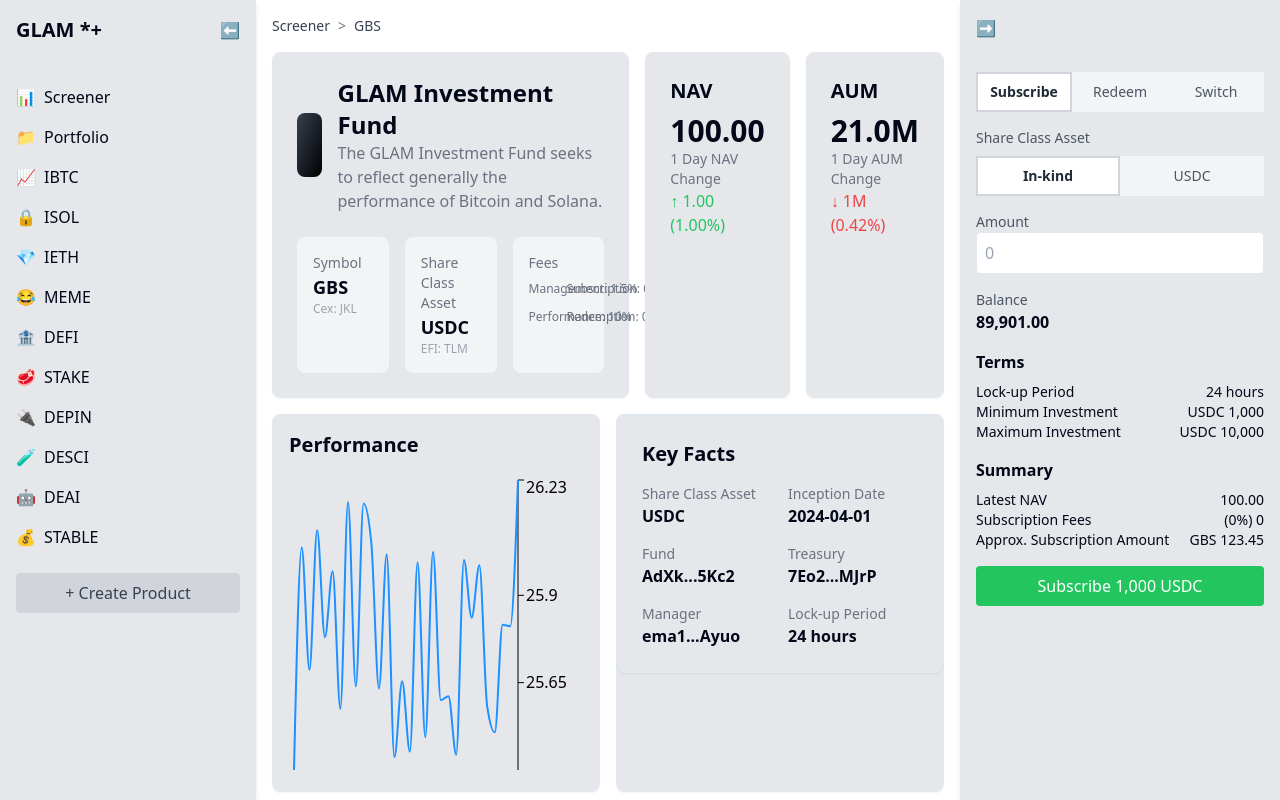
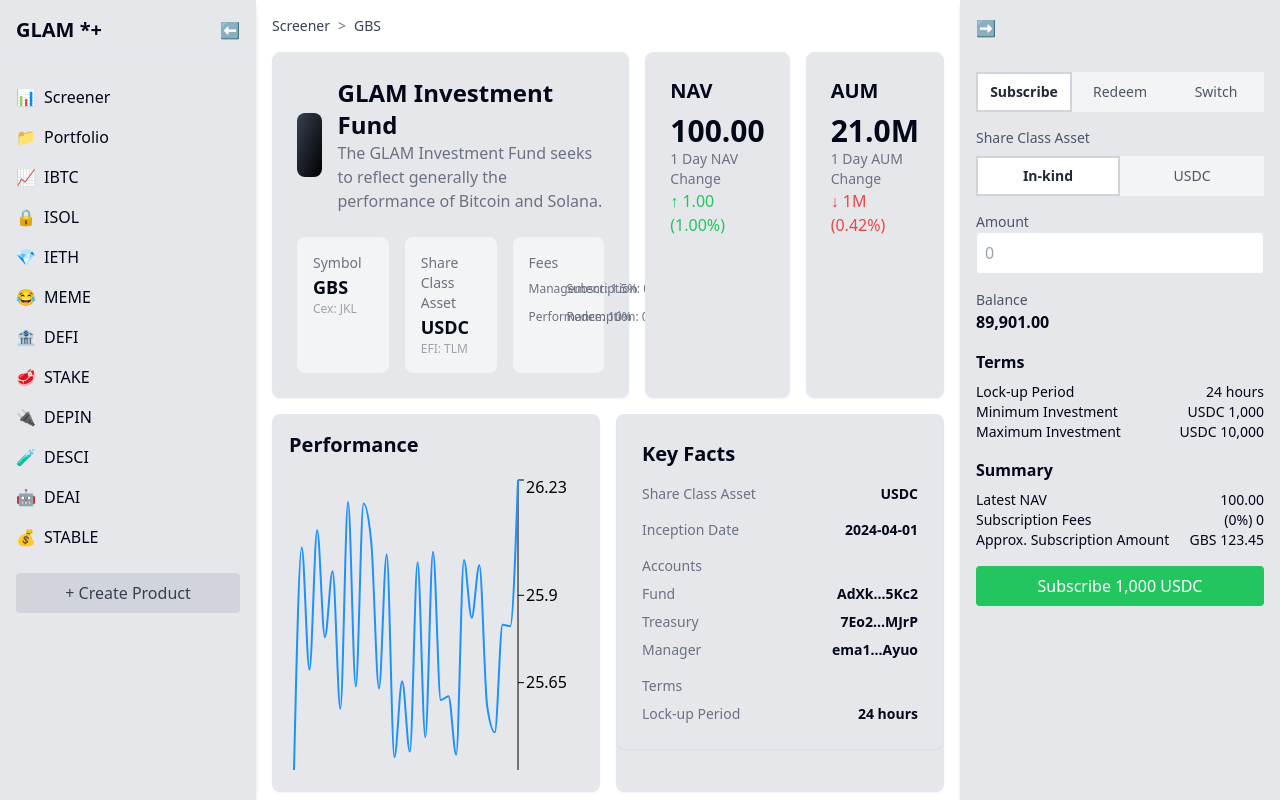
Before and after one commit to dhiazfathra/frontend-starter, a Next.js app: page /en in a window 1280 px wide. Built offline with nearby package versions, Linux system fonts and the light colour scheme.

Commit message:
refactor: adjust key facts lay-outing to be vertically aligned

```diff
--- a/src/components/KeyFacts.tsx
+++ b/src/components/KeyFacts.tsx
@@ -2,9 +2,9 @@ import { Card } from './ui/card';
 
 function KeyFactItem({ title, value }: { title: string; value: string }) {
   return (
-    <div>
+    <div className="flex items-center justify-between">
       <h3 className="text-sm font-medium text-gray-500">{title}</h3>
-      <p className="text-base font-semibold">{value}</p>
+      <p className="text-sm font-semibold">{value}</p>
     </div>
   );
 }
@@ -13,13 +13,21 @@ export function KeyFacts() {
   return (
     <Card className="p-6">
       <h2 className="mb-4 text-xl font-semibold">Key Facts</h2>
-      <div className="grid grid-cols-2 gap-4">
+      <div className="space-y-4">
         <KeyFactItem title="Share Class Asset" value="USDC" />
         <KeyFactItem title="Inception Date" value="2024-04-01" />
-        <KeyFactItem title="Fund" value="AdXk...5Kc2" />
-        <KeyFactItem title="Treasury" value="7Eo2...MJrP" />
-        <KeyFactItem title="Manager" value="ema1...Ayuo" />
-        <KeyFactItem title="Lock-up Period" value="24 hours" />
+        <div className="mt-6">
+          <h3 className="mb-2 text-sm font-medium text-gray-500">Accounts</h3>
+          <div className="space-y-2">
+            <KeyFactItem title="Fund" value="AdXk...5Kc2" />
+            <KeyFactItem title="Treasury" value="7Eo2...MJrP" />
+            <KeyFactItem title="Manager" value="ema1...Ayuo" />
+          </div>
+        </div>
+        <div className="mt-6">
+          <h3 className="mb-2 text-sm font-medium text-gray-500">Terms</h3>
+          <KeyFactItem title="Lock-up Period" value="24 hours" />
+        </div>
       </div>
     </Card>
   );
```
